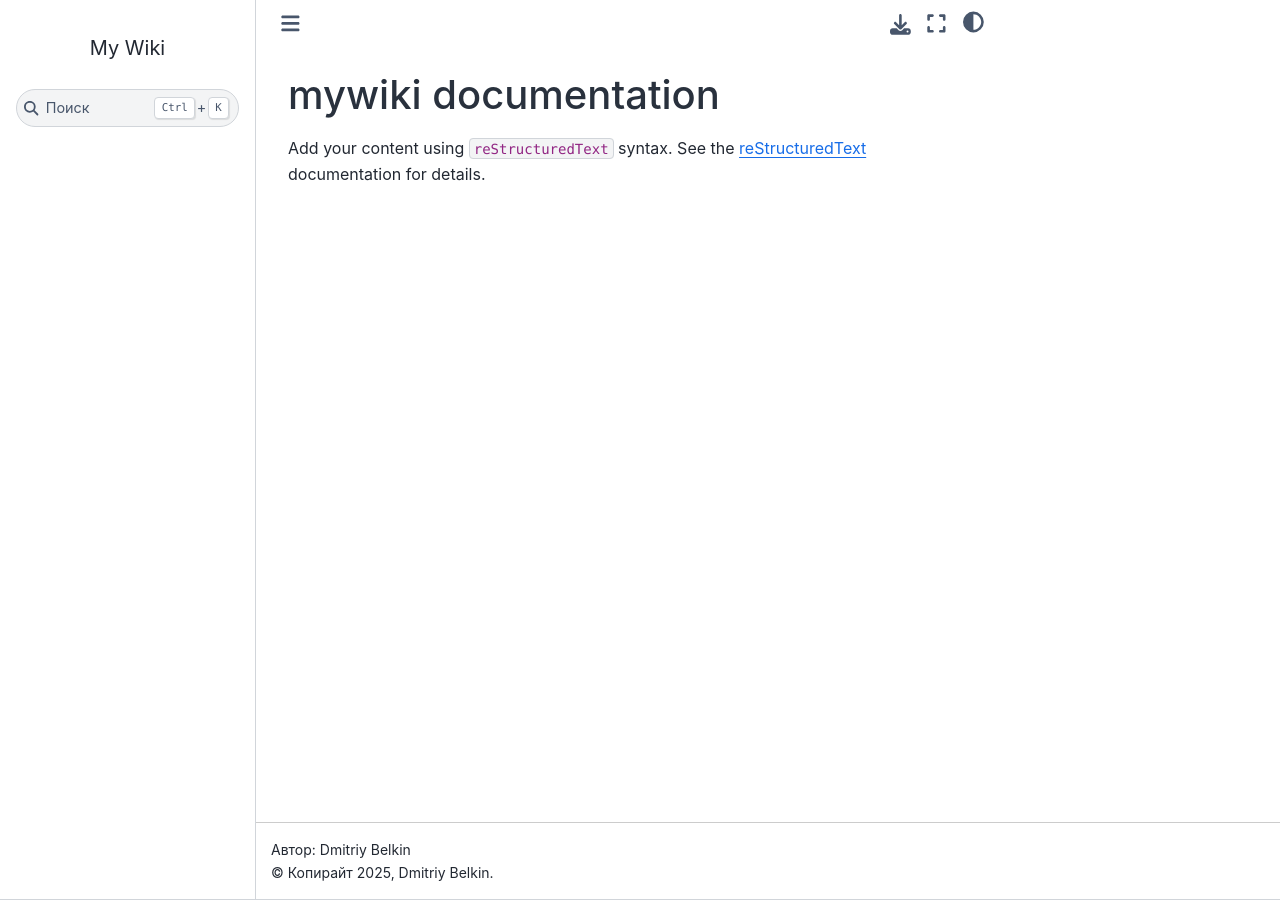
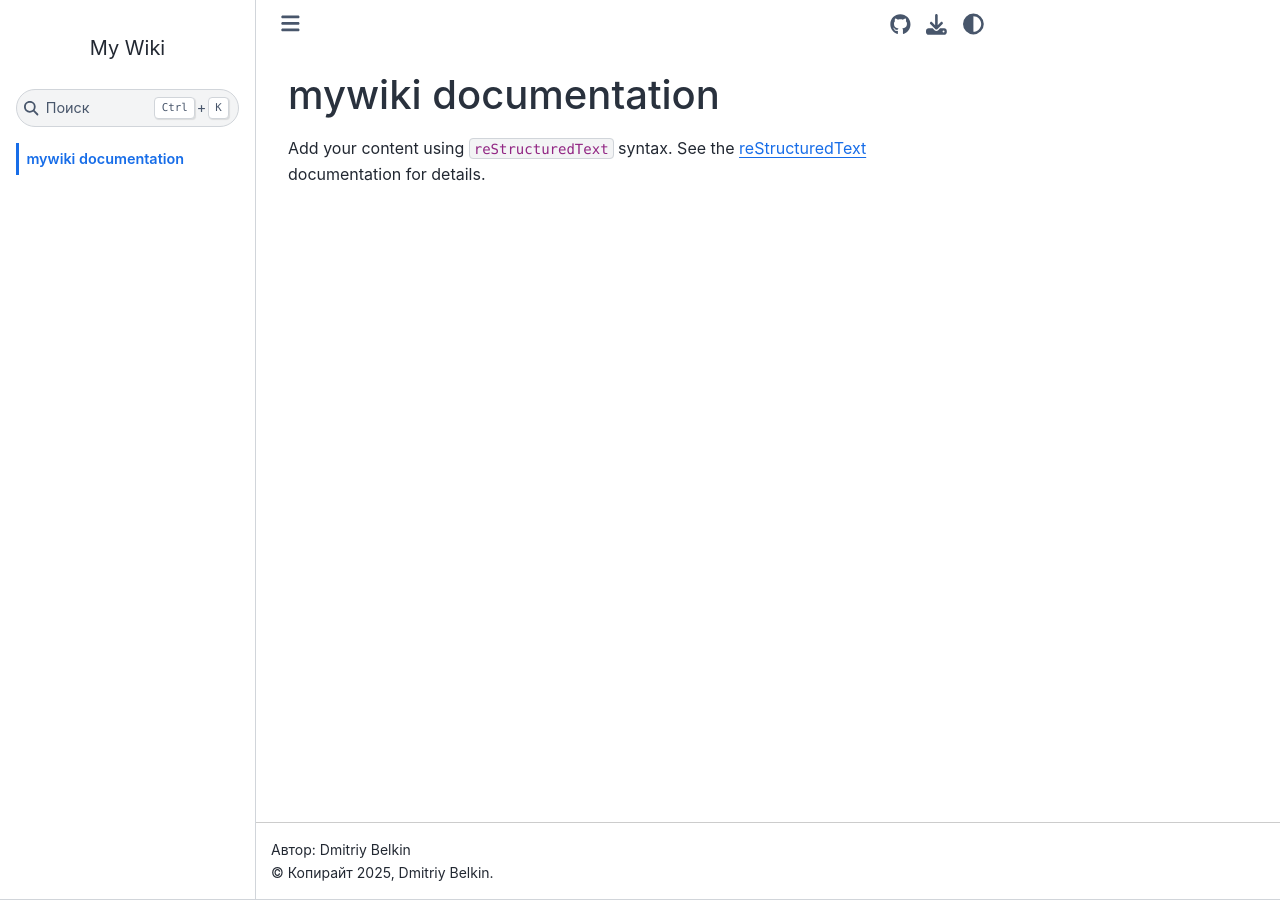
Before and after one commit to dmitriy-belkin/mywiki, a Sphinx documentation site: the page built from source/index.rst, in a window 1280 px wide. Built offline with Sphinx 7.4.7 and the Sphinx Book theme 1.1.4, drawn with Linux system fonts in a browser that asks for light colours.

Commit message:
Fixed layout issues

```diff
--- a/source/conf.py
+++ b/source/conf.py
@@ -25,6 +25,17 @@ language = 'ru'
 # https://www.sphinx-doc.org/en/master/usage/configuration.html#options-for-html-output
 
 html_theme = 'sphinx_book_theme'
+
+html_theme_options = {
+    "repository_url": "https://github.com/dmitriy-belkin/mywiki",
+    "use_repository_button": True,
+    "use_edit_page_button": True,
+    "show_navbar_depth": 2,
+    "use_fullscreen_button": False,
+    "home_page_in_toc": True,
+    "show_toc_level": 2,
+}
+
 html_static_path = ['_static']
 
 #custom css
```
Also changed, not shown: 5 other files.
